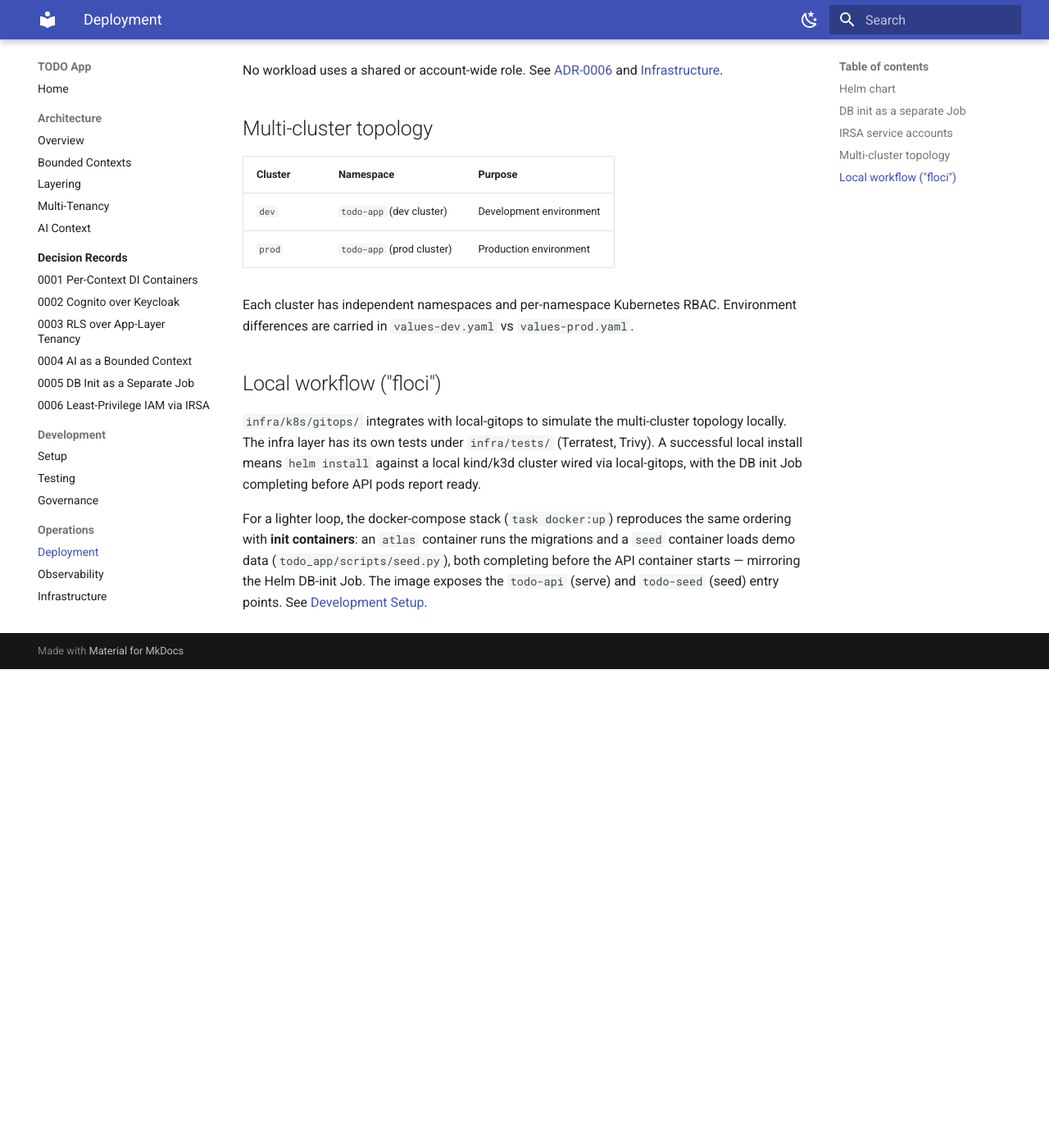
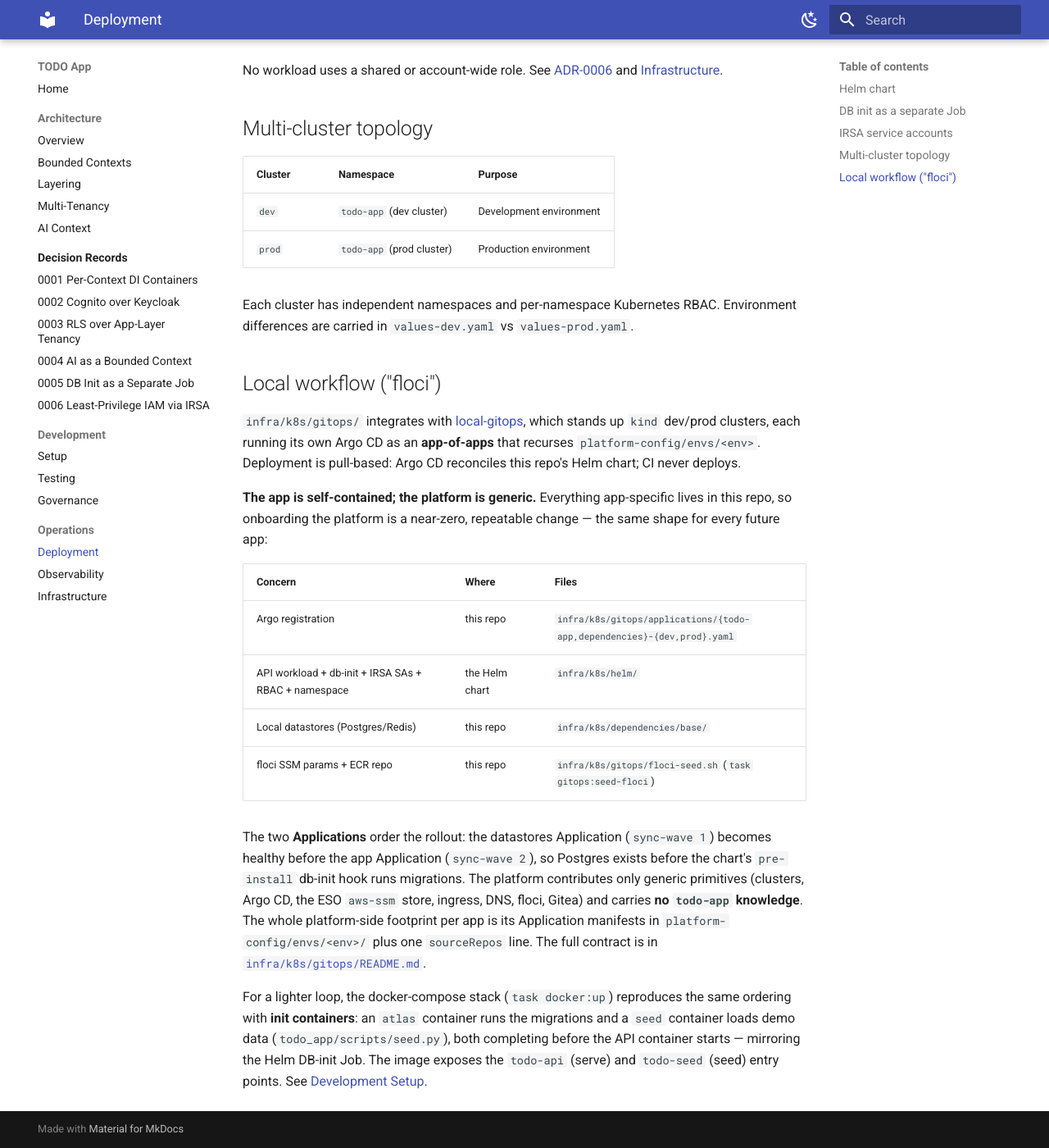
Before and after one commit to cjgalvisc96/modular-monolithic-app, an MkDocs documentation site: the page built from docs/operations/deployment.md, in a window 1280 px wide and 1400 px high, scrolled down 1199 px. Shown: the whole window at 82% size. Built offline with MkDocs 1.6.1 and Material for MkDocs 9.7.7, drawn with Linux system fonts in a browser that asks for light colours; before the commit the page ends 2015 px from its top, so only the background shows below that.

Commit message:
feature: update deployment.md

```diff
--- a/docs/operations/deployment.md
+++ b/docs/operations/deployment.md
@@ -60,10 +60,28 @@ are carried in `values-dev.yaml` vs `values-prod.yaml`.
 
 ## Local workflow ("floci")
 
-`infra/k8s/gitops/` integrates with local-gitops to simulate the multi-cluster topology locally.
-The infra layer has its own tests under `infra/tests/` (Terratest, Trivy). A successful local
-install means `helm install` against a local kind/k3d cluster wired via local-gitops, with the DB
-init Job completing before API pods report ready.
+`infra/k8s/gitops/` integrates with [local-gitops](https://github.com/cjgalvisc96/local-gitops),
+which stands up `kind` dev/prod clusters, each running its own Argo CD as an **app-of-apps** that
+recurses `platform-config/envs/<env>`. Deployment is pull-based: Argo CD reconciles this repo's Helm
+chart; CI never deploys.
+
+**The app is self-contained; the platform is generic.** Everything app-specific lives in this repo,
+so onboarding the platform is a near-zero, repeatable change — the same shape for every future app:
+
+| Concern | Where | Files |
+|---|---|---|
+| Argo registration | this repo | `infra/k8s/gitops/applications/{todo-app,dependencies}-{dev,prod}.yaml` |
+| API workload + db-init + IRSA SAs + RBAC + namespace | the Helm chart | `infra/k8s/helm/` |
+| Local datastores (Postgres/Redis) | this repo | `infra/k8s/dependencies/base/` |
+| floci SSM params + ECR repo | this repo | `infra/k8s/gitops/floci-seed.sh` (`task gitops:seed-floci`) |
+
+The two **Applications** order the rollout: the datastores Application (`sync-wave 1`) becomes
+healthy before the app Application (`sync-wave 2`), so Postgres exists before the chart's
+`pre-install` db-init hook runs migrations. The platform contributes only generic primitives
+(clusters, Argo CD, the ESO `aws-ssm` store, ingress, DNS, floci, Gitea) and carries **no
+`todo-app` knowledge**. The whole platform-side footprint per app is its Application manifests in
+`platform-config/envs/<env>/` plus one `sourceRepos` line. The full contract is in
+[`infra/k8s/gitops/README.md`](https://github.com/cjgalvisc96/modular-monolithic-app/tree/master/infra/k8s/gitops).
 
 For a lighter loop, the docker-compose stack (`task docker:up`) reproduces the same ordering with
 **init containers**: an `atlas` container runs the migrations and a `seed` container loads demo data
```
